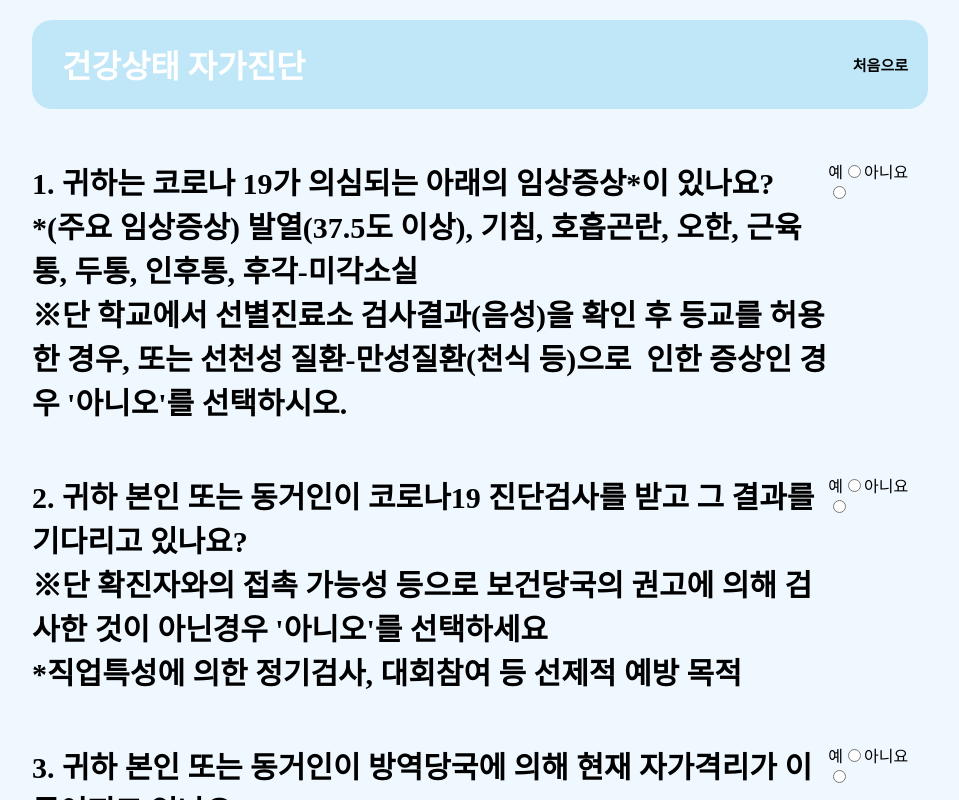
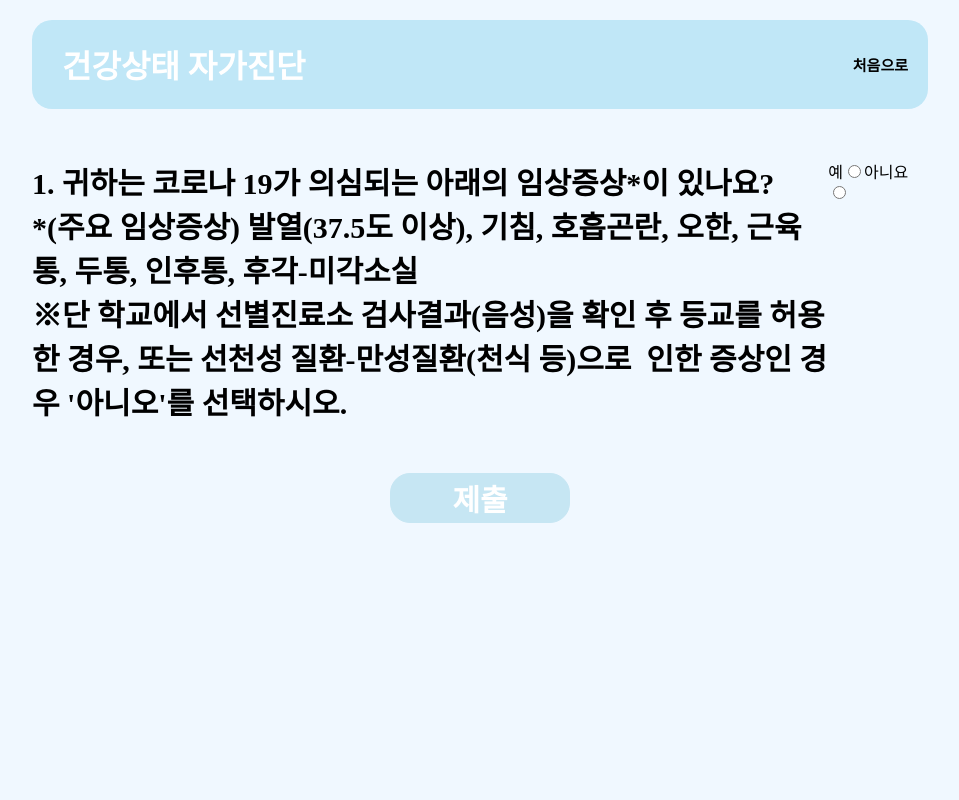
Before and after one commit to kyw0716/2022-super-challenge-hackerthon-frontend, a React (Create React App) app: page /listPage in a window 1280 px wide. Shown: the whole page, without its empty margins (160-1119 px from the left). Built offline with nearby package versions, Linux system fonts and the light colour scheme; a web font is replaced by a local one.

Commit message:
self diagnosis
자가진단 radio버튼 클릭 오류 수정

```diff
--- a/src/routes/List.js
+++ b/src/routes/List.js
@@ -1,10 +1,18 @@
 import style from "./List.module.css"
 
-function List({ q, setCon, number}) {
+function List({ q, setCon, setNumber, number}) {
     const Item = ({ text }) => {
         return text;
     }
+    const n = number + 1;
     const onChange = (event) => {
+        if(n === 4){
+            alert('제출버튼을 클릭해주세요!!');
+            setNumber(n - 1);
+        }
+        else{
+            setNumber(n);
+        }
         if(event.target.value === "yes"){
             setCon(true);
         }
@@ -13,15 +21,15 @@ function List({ q, setCon, number}) {
         }
     }
     return (
-        <div className={style.list} key={number}>
+        <div className={style.list}>
             <div className={style.question}>
                 <Item text={q} />
             </div>
             <div className="answer">
                 <label htmlFor="yes">예</label>
-                <input id="yes" type="radio" value="yes" name={number} onChange={onChange} />
+                <input id="yes" type="radio" value="yes" name={number} onClick={onChange} />
                 <label htmlFor="no">아니요</label>
-                <input id="no" type="radio" value="no" name={number} onChange={onChange} />
+                <input id="no" type="radio" value="no" name={number} onClick={onChange} />
             </div>
         </div>
     )
--- a/src/routes/Login.js
+++ b/src/routes/Login.js
@@ -1,7 +1,7 @@
 import { useState } from "react";
 import { Link } from "react-router-dom/cjs/react-router-dom.min";
 import styles from "./Login.module.css";
-import axios from "axios"
+import axios from "axios";
 
 function Login() {
     const [idValue, setIdValue] = useState("");
--- a/src/routes/Page.js
+++ b/src/routes/Page.js
@@ -5,12 +5,20 @@ import { useState } from "react";
 
 function Page() {
     const [con, setCon] = useState(false);
+    const [number, setNumber] = useState(0);
     const onSubmit = (e) => {
         e.preventDefault();
         console.log(con);
-        window.location.href="/studentPage";
+        if(number === 3){
+            window.location.href="/studentPage";
+        }
     }
-
+    const text = [
+        ["1. 귀하는 코로나 19가 의심되는 아래의 임상증상*이 있나요?", <br />, "*(주요 임상증상) 발열(37.5도 이상), 기침, 호흡곤란, 오한, 근육통, 두통, 인후통, 후각-미각소실", <br />, "※단 학교에서 선별진료소 검사결과(음성)을 확인 후 등교를 허용한 경우, 또는 선천성 질환-만성질환(천식 등)으로  인한 증상인 경우 '아니오'를 선택하시오."],
+        ["2. 귀하 본인 또는 동거인이 코로나19 진단검사를 받고 그 결과를 기다리고 있나요?", <br />, "※단 확진자와의 접촉 가능성 등으로 보건당국의 권고에 의해 검사한 것이 아닌경우 '아니오'를 선택하세요", <br />, "*직업특성에 의한 정기검사, 대회참여 등 선제적 예방 목적"],
+        ["3. 귀하 본인 또는 동거인이 방역당국에 의해 현재 자가격리가 이루어지고 있나요?", <br />, "※'단계적 일상회복을 위한 공무원 복무관리 지침'을 준용, 학교장과 협의하여 출근 판단"],
+        ["4. 귀하의 동거인 중 확진자가 있나요?", <br />, "※단 귀하가 방역당국 지침에 따라 수동감시 대상이 된 경우 '아니오'를 선택하세요", <br />, "*수동감시 요건: PCR검사 음성, 밀접접촉 당시 접종 완료, 무증상 등 모두 충족 <방역당국 접종 완료자 지침>"]
+    ]
     return (
         <div className={style.Page}>
             <div className={style.page}>
@@ -19,7 +27,7 @@ function Page() {
                     <Link className={style.back} to="/studentPage">처음으로</Link>
                 </div>
                 <form className={style.form}>
-                    <List
+                    {/* <List
                         number="1"
                         q={["1. 귀하는 코로나 19가 의심되는 아래의 임상증상*이 있나요?", <br />, "*(주요 임상증상) 발열(37.5도 이상), 기침, 호흡곤란, 오한, 근육통, 두통, 인후통, 후각-미각소실", <br />, "※단 학교에서 선별진료소 검사결과(음성)을 확인 후 등교를 허용한 경우, 또는 선천성 질환-만성질환(천식 등)으로  인한 증상인 경우 '아니오'를 선택하시오."]} setCon={setCon}
                     />
@@ -37,6 +45,12 @@ function Page() {
                         number="4"
                         q={["4. 귀하의 동거인 중 확진자가 있나요?", <br />, "※단 귀하가 방역당국 지침에 따라 수동감시 대상이 된 경우 '아니오'를 선택하세요", <br />, "*수동감시 요건: PCR검사 음성, 밀접접촉 당시 접종 완료, 무증상 등 모두 충족 <방역당국 접종 완료자 지침>"]}
                         setCon={setCon}
+                    /> */}
+                    <List
+                        q={text[number]}
+                        setCon={setCon}
+                        setNumber={setNumber}
+                        number={number}
                     />
                     <input type="button" className={style.submit} onClick={onSubmit} value="제출"/>
                 </form>
```
